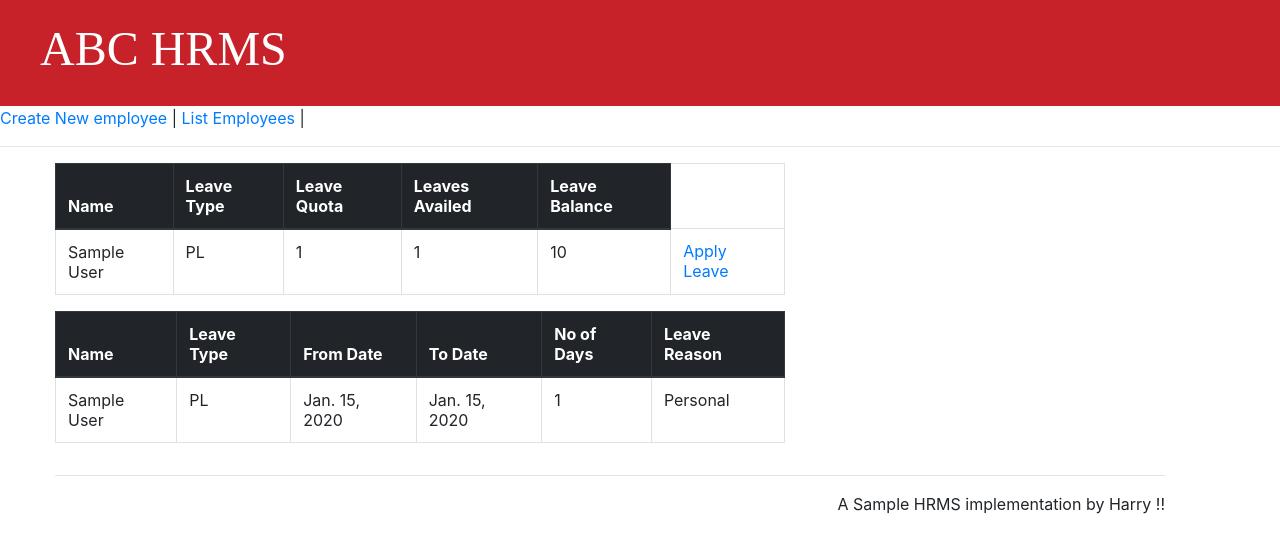
After one commit to harrycheese/hrms, a Django app: a page that uses abchrms/templates/employee/base.html in a window 1280 px wide. The commit adds this page. Shown: the top 553 px of the page. Run offline with Django 3.2, Linux system fonts and the light colour scheme; tables that the repository leaves empty hold one stand-in row (values such as "Sample post"); some libraries are stand-ins or nearby versions.

Commit message:
Created Leave module

```diff
--- a/abchrms/models.py
+++ b/abchrms/models.py
@@ -112,6 +112,7 @@ class Employment(models.Model):
     location = models.CharField(max_length=20)
     created_by = models.ForeignKey('auth.User')
     creation_timestamp = models.DateTimeField(default=timezone.now)
+
 
     def publish(self):
         try :
@@ -253,14 +254,26 @@ class Education(models.Model):
 
 #
 class Leave(models.Model):
+    LEAVE_TYPE_CHOICE = (
+                    ('PL','Privelege Leave'),
+                    ('CL','Casual Leave'),
+                    ('SL','Sick Leave'),
+    )
     emp_id = models.ForeignKey('Employee',on_delete=models.CASCADE)
-    leave_type = models.CharField(max_length=10)
+    leave_type = models.CharField(max_length=2,choices=LEAVE_TYPE_CHOICE)
     leave_quota = models.IntegerField()
-    leave_availed = models.IntegerField()
+    leave_availed = models.IntegerField(default=0)
     leave_balance = models.IntegerField()
-    leave_carryforward = models.IntegerField()
+    leave_carryforward = models.IntegerField(default=0)
     created_by = models.ForeignKey('auth.User')
     creation_timestamp = models.DateTimeField(default=timezone.now)
+
+    def calculate_leave_balance(self):
+        '''Re-calculates and sets the correct values for
+            all the fields in the Leave Model
+        '''
+        self.leave_balance = self.leave_quota - self.leave_availed
+        self.save()
 
     def publish(self):
         try :
@@ -279,7 +292,54 @@ class Leave(models.Model):
         #     errordict['doj'] = 'Date of Joining cannot be in future'
 
         #Pass the Dictionary to raise ValidationError
+        self.calculate_leave_balance()
         raise ValidationError(errordict)
+
+#    def applyLeave(self):
+
+class LeaveTransaction(models.Model):
+    LEAVE_TYPE_CHOICES = (
+                    ('PL','Privelege Leave'),
+                    ('CL','Casual Leave'),
+                    ('SL','Sick Leave'),
+    )
+    LEAVE_REASON_CHOICES = (
+                    ('Personal','Personal'),
+                    ('Vacation','Vacation'),
+                    ('Marriage','Marriage'),
+                    ('Sick Leave','Sick Leave'),
+                    ('Family','Family'),
+                    ('Others','Others'),
+    )
+    emp_id = models.ForeignKey('Employee',on_delete=models.CASCADE)
+    leave_type = models.CharField(max_length=2,choices=LEAVE_TYPE_CHOICES)
+    from_date = models.DateField()
+    to_date = models.DateField()
+    no_of_days = models.IntegerField()
+    leave_reason = models.CharField(max_length=20,choices=LEAVE_REASON_CHOICES)
+    created_by = models.ForeignKey('auth.User')
+    creation_timestamp = models.DateTimeField(default=timezone.now)
+
+    def publish(self):
+        try :
+            self.full_clean()
+        except ValidationError as e:
+            non_field_errors = e.message_dict[NON_FIELD_ERRORS]
+        self.save()
+
+    def __str__(self):
+        return self.emp_id.name
+
+    def clean(self):
+        errordict = {}
+        today = timezone.localdate()
+        if (self.from_date > self.to_date):
+             errordict['from_date'] = 'From Date cannot be greater than To date'
+        if (self.leave_reason == 'Marriage' and self.emp_id.marital_status == True):
+            errordict['leave_reason'] = 'You are already married'
+        #Pass the Dictionary to raise ValidationError
+        raise ValidationError(errordict)
+
 
 #
 class Dependents(models.Model):
@@ -373,10 +433,12 @@ class Attendance(models.Model):
         raise ValidationError(errordict)
 
 #
-class Transactons(models.Model):
+class Transactions(models.Model):
     emp_id = models.ForeignKey('Employee',on_delete=models.CASCADE)
     model_foreign_key = models.IntegerField()
     tran_date = models.DateField()
+    tran_type = models.CharField(max_length=20,default='undefined')
+
     def publish(self):
         try :
             self.full_clean()
@@ -395,3 +457,8 @@ class Transactons(models.Model):
 
         #Pass the Dictionary to raise ValidationError
         raise ValidationError(errordict)
+
+    def addTransaction(self,model_foreign_key,tran_type):
+        self.model_foreign_key = model_foreign_key
+        self.tran_type = tran_type
+        self.tran_date = timezone.now()
--- a/abchrms/templates/employee/base.html
+++ b/abchrms/templates/employee/base.html
@@ -12,9 +12,8 @@
         <div class="page-header">
             <h1><a href="{% url 'list_emp' %}">ABC HRMS</a></h1>
         </div>
-        <a href="{% url 'create_emp' %}">Create new employee</a> |
+        <a href="{% url 'create_emp' %}">Create New employee</a> |
         <a href="{% url 'list_emp' %}"> List Employees</a> |
-        <a href="{% url 'list_employment' %}"> List Employment Details </a>
         <hr/>
         <div class="content container">
             <div class="row">
--- /dev/null
+++ b/abchrms/templates/employee/displayleave.html
@@ -0,0 +1,60 @@
+{% extends 'employee/base.html' %}
+{% block content %}
+{% if found %}
+<div>
+<table class="table table-hover table-bordered">
+    <thead class="thead-dark">
+        <tr>
+          <th>Name</th>
+          <th>Leave Type</th>
+          <th>Leave Quota</th>
+          <th>Leaves Availed</th>
+          <th>Leave Balance</th>
+        </tr>
+      </thead>
+      <tbody>
+        {% for leave in leaves %}
+          <tr>
+            <td>{{ leave.emp_id.name }}</td>
+            <td>{{ leave.leave_type }}</td>
+            <td>{{ leave.leave_quota }}</td>
+            <td>{{ leave.leave_availed }}</td>
+            <td>{{ leave.leave_balance }}</td>
+            <td><a href="{% url 'apply_leave' emp_id=leave.emp_id.id %}"> Apply Leave </a></td>
+          </tr>
+        {% endfor %}
+      </tbody>
+    </table>
+  </div>
+  <div>
+    <table class="table table-hover table-bordered">
+        <thead class="thead-dark">
+            <tr>
+              <th>Name</th>
+              <th>Leave Type</th>
+              <th>From Date</th>
+              <th>To Date</th>
+              <th>No of Days</th>
+              <th>Leave Reason</th>
+            </tr>
+          </thead>
+          <tbody>
+            {% for leavedetail in leavedetails %}
+              <tr>
+                <td>{{ leavedetail.emp_id.name }}</td>
+                <td>{{ leavedetail.leave_type }}</td>
+                <td>{{ leavedetail.from_date }}</td>
+                <td>{{ leavedetail.to_date }}</td>
+                <td>{{ leavedetail.no_of_days }}</td>
+                <td>{{ leavedetail.leave_reason }}</td>
+              </tr>
+            {% endfor %}
+            </tbody>
+      </table>
+      {% else %}
+          No Leave records found.
+
+    </div>
+
+  {% endif %}
+{% endblock %}
--- a/abchrms/urls.py
+++ b/abchrms/urls.py
@@ -6,6 +6,8 @@ urlpatterns = [
     url(r'^list-employees$', views.list_emp,name='list_emp'),
     url(r'^createemp$',views.create_emp,name='create_emp'),
     url(r'^editemp/(?P<pk>\d+)/$', views.update_emp, name='edit_emp'),
-    url(r'^list-employment-details$',views.list_employment,name='list_employment'),
+    url(r'^list-employment-details/(?P<emp_id>\d+)/$',views.list_employment,name='list_employment'),
     url(r'^edit-employment-details/(?P<emp_id>\d+)/$',views.update_employment,name='edit_employment'),
+    url(r'^list-leave/(?P<emp_id>\d+)/$',views.display_leave,name='display_leave'),
+    url(r'^apply-leave/(?P<emp_id>\d+)/$',views.apply_leave,name='apply_leave'),
 ]
--- a/abchrms/views/__init__.py
+++ b/abchrms/views/__init__.py
@@ -1,2 +1,3 @@
 from abchrms.views.employee import create_emp,update_emp,list_emp,remove_emp
 from abchrms.views.employment import list_employment,update_employment
+from abchrms.views.leave import display_leave,apply_leave
--- /dev/null
+++ b/abchrms/views/leave.py
@@ -0,0 +1,51 @@
+from django.shortcuts import render, redirect,get_object_or_404
+from django.utils import timezone
+import logging
+from abchrms.forms import LeaveTransactionForm
+from abchrms.models import LeaveTransaction,Leave,Employee
+
+"""
+The following view allows a user to mark leave
+"""
+
+logger=logging.getLogger(__name__)
+
+def apply_leave(request,emp_id):
+    if request.method == "POST":
+        leavetransaction = LeaveTransactionForm(request.POST)
+        if leavetransaction.is_valid():
+            saved_leavetransaction = leavetransaction.save(commit=False)
+            leave = get_object_or_404(
+                                    Leave,
+                                    emp_id = emp_id,
+                                    leave_type = saved_leavetransaction.leave_type
+                                )
+            saved_leavetransaction.no_of_days = (saved_leavetransaction.to_date-saved_leavetransaction.from_date).days
+            if(leave.leave_balance <= saved_leavetransaction.no_of_days):
+                raise ValidationError({'leave_type':'You do not have sufficient leave balance'})
+            else:
+                leave.leave_balance = leave.leave_quota - saved_leavetransaction.no_of_days
+                leave.leave_availed = saved_leavetransaction.no_of_days
+#                leave.calculate_leave_balance()
+                saved_leavetransaction.emp_id = Employee.objects.get(id=emp_id)
+#                saved_leavetransaction.no_of_days = saved_leavetransaction.from_date-leavetransaction.to_date
+                saved_leavetransaction.created_by=request.user
+                saved_leavetransaction.creation_timestamp = timezone.now()
+                saved_leavetransaction.save()
+                leave.save()
+                return redirect('display_leave',emp_id=emp_id)
+    else:
+        leavetransaction = LeaveTransactionForm()
+        return render(request,'employee/applyleave.html'
+                    ,{'leavetransaction':leavetransaction}
+                )
+
+def display_leave(request,emp_id):
+    leaves = Leave.objects.filter(emp_id=emp_id)
+    if leaves.exists():
+        found = True
+        leavedetails = LeaveTransaction.objects.filter(emp_id=emp_id)
+    else:
+        found = False
+        leavedetails = False
+    return render(request,'employee/displayleave.html',{'found':found,'leaves':leaves,'leavedetails':leavedetails})
```
Also changed, not shown: abchrms/admin.py (+14 -2 lines), abchrms/forms.py (+26 -1 lines), abchrms/templates/employee/applyleave.html (added, +13 -0 lines), abchrms/templates/employee/employment-details.html (+5 -3 lines), abchrms/templates/employee/list.html (+4 -4 lines), abchrms/views/employee.py (+14 -7 lines), abchrms/views/employment.py (+33 -32 lines), abchrms/migrations/0008_auto_20180702_2354.py (added), abchrms/migrations/0009_transactions_tran_type.py (added), abchrms/migrations/0010_auto_20180703_0018.py (added), abchrms/migrations/0011_auto_20180704_1207.py (added).
